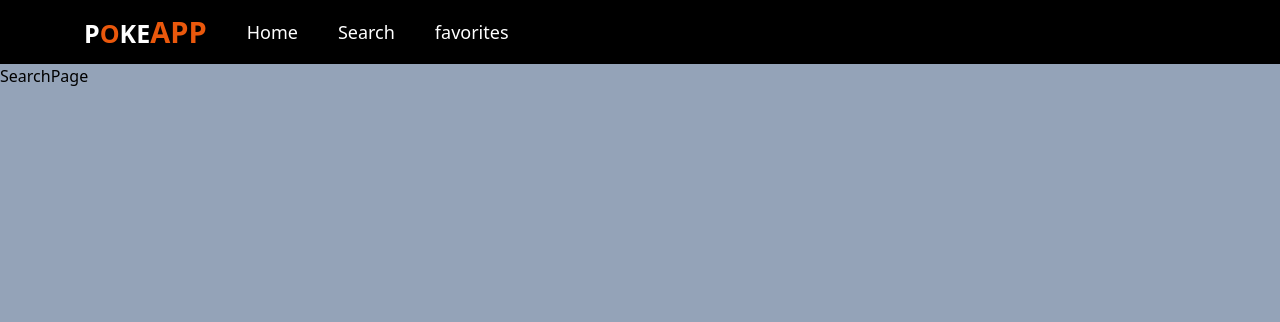
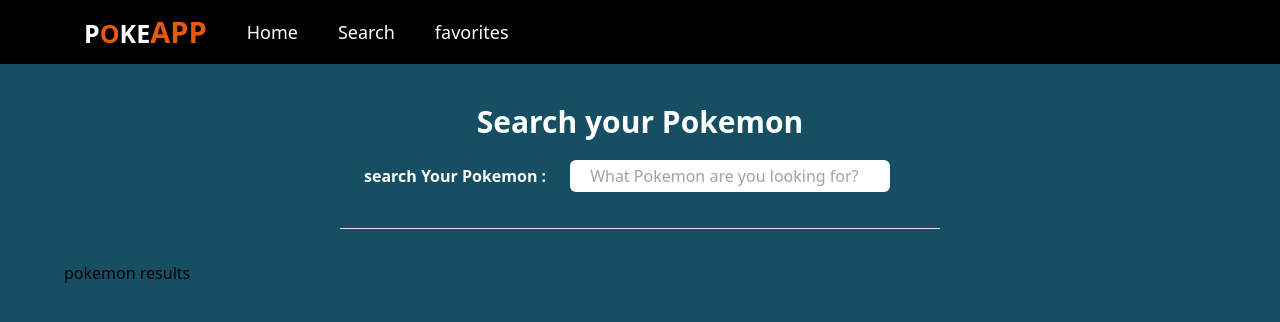
Before and after one commit to jefrydep/pokePorfolio, a React (Vite) app: page /search in a window 1280 px wide. Shown: the top 322 px of the page. Built offline with nearby package versions, Linux system fonts and the light colour scheme; no server answers.

Commit message:
adding search componente with use navigate -use location - and query string

```diff
--- a/package.json
+++ b/package.json
@@ -11,6 +11,7 @@
   "dependencies": {
     "animate.css": "^4.1.1",
     "axios": "^1.1.3",
+    "query-string": "^7.1.1",
     "react": "^18.2.0",
     "react-dom": "^18.2.0",
     "react-icons": "^4.6.0",
--- a/src/pokemon/PokemonComponent.tsx
+++ b/src/pokemon/PokemonComponent.tsx
@@ -11,7 +11,7 @@ export const PokemonComponent = () => {
 
 
   return (
-    <div className="bg-cyan-900">
+    <div className="">
       <NavBar />
       <RoutesApp />
 
--- /dev/null
+++ b/src/pokemon/helpers/getPokemonByname.ts
@@ -0,0 +1,19 @@
+import axios from "axios";
+import { useEffect, useState } from "react";
+import { PokemonsResult } from "../interface/PokemonResult";
+
+export const getPokemonByName = async(name: string) => {
+  const URL = `https://pokeapi.co/api/v2/pokemon/${name}`;
+  const pokemon = await axios
+    .get(URL)
+    .then((resp) => resp.data)
+    .catch((err) => console.log(err));
+
+  return pokemon;
+};
+//   const namePok = pokDetail?.name;
+//   const imgPokemons = pokDetail?.sprites.other?.dream_world.front_default;
+//   const typePokemon = pokDetail?.types[0].type.name;
+//   const heighPokemon = pokDetail?.height;
+//   const experiencePokemon = pokDetail?.base_experience;
+//   const weightPokemon = pokDetail?.weight;
--- /dev/null
+++ b/src/pokemon/hooks/UserForm.tsx
@@ -0,0 +1,21 @@
+import React, { ChangeEvent, useState } from "react";
+
+const useForm = <t extends object>(initialState: t) => {
+  const [form, setForm] = useState(initialState);
+  const handleChange = ({ target }: ChangeEvent<HTMLInputElement>) => {
+    const { name, value } = target;
+
+    setForm({
+      ...form,
+      [name]: value,
+    });
+  };
+
+  return {
+    form,
+    ...form,
+    handleChange,
+  };
+};
+
+export default useForm;
--- a/src/pokemon/pages/FavoritePage.tsx
+++ b/src/pokemon/pages/FavoritePage.tsx
@@ -1,7 +1,10 @@
 
 const FavoritePage = () => {
   return (
-    <h1>FavoritePage</h1>
+    <div className="bg-cyan-900">
+
+      <h1>FavoritePage</h1>
+    </div>
   )
 }
 
--- a/src/pokemon/pages/HomePage.tsx
+++ b/src/pokemon/pages/HomePage.tsx
@@ -1,16 +1,10 @@
-import axios from 'axios';
-import React, { useEffect, useState } from 'react'
-import { Result } from '../interface/PokemonResponse';
-import CardPokemon from '../utils/CardPokemon';
-
+import axios from "axios";
+import React, { useEffect, useState } from "react";
+import { Result } from "../interface/PokemonResponse";
+import CardPokemon from "../utils/CardPokemon";
 
 const HomePage = () => {
-
   const [pokemons, setPokemons] = useState([]);
-
-    useEffect(() => {
-      getpokemons();
-    }, []);
   const getpokemons = () => {
     const URL = `https://pokeapi.co/api/v2/pokemon?limit=30&offset=0`;
 
@@ -19,9 +13,15 @@ const HomePage = () => {
       .then((resp) => setPokemons(resp.data.results))
       .catch((err) => console.log(err));
   };
-    console.log(pokemons);
+
+  useEffect(() => {
+    getpokemons();
+  }, []);
+  // console.log(pokemons);
   return (
-    < >
+    <div className="bg-cyan-900">
+
+
       <div className="w-auto text-center mb-10">
         <h1 className="text-white font-bold text-8xl  ">
           P<span className="text-orange-600">o</span>kedex{" "}
@@ -40,12 +40,13 @@ const HomePage = () => {
       <div className="cursor-pointer flex flex-wrap max-w-6xl m-auto">
         {pokemons.map((item: Result) => (
             <div className="  w-80 mx-5 mt-10 bg-indigo-700 rounded-3xl">
-            <CardPokemon key={item.url} {...item} />
+            <CardPokemon key={item.name} {...item} />
           </div>
         ))}
       </div>
-    </ >
-  )
-}
+        </div>
 
-export default HomePage
+  );
+};
+
+export default HomePage;
--- /dev/null
+++ b/src/pokemon/pages/PokemonPage.tsx
@@ -0,0 +1,85 @@
+import axios from "axios";
+import React, { useEffect, useState } from "react";
+import { MdCallMissedOutgoing } from "react-icons/md";
+import { useParams } from "react-router-dom";
+import { PokemonsResult } from "../interface/PokemonResult";
+
+const PokemonPage = () => {
+  const [pokDetail, setPokDetail] = useState<PokemonsResult>();
+
+  const { id } = useParams();
+
+  console.log(id);
+  const URL = `https://pokeapi.co/api/v2/pokemon/${id}`;
+
+  const getPokemonByName = async () => {
+    const URL = `https://pokeapi.co/api/v2/pokemon/${id}`;
+    // const resp = await axios.get(URL);
+    // console.log(resp.data)
+
+    await axios
+      .get(URL)
+      .then((resp) => setPokDetail(resp.data))
+      .catch((err) => console.log(err));
+  };
+  const namePok = pokDetail?.name;
+  const imgPokemons = pokDetail?.sprites.other?.dream_world.front_default;
+  const typePokemon = pokDetail?.types[0].type.name;
+  const heighPokemon = pokDetail?.height;
+  const experiencePokemon = pokDetail?.base_experience;
+  const weightPokemon = pokDetail?.weight;
+
+  useEffect(() => {
+    getPokemonByName();
+  }, []);
+
+  return (
+    <>
+    <div className="h-screen bg-cyan-900">
+      <div className="w-[600px] m-auto">
+        <h2 className="mb-8 text-center text-2xl text-white font-bold mt-10 ">
+          {namePok}
+        </h2>
+        <div className=" marker: ">
+          <h3 className="mb-5 text-center text-green-500 font-bold ">
+            Height:{" "}
+            <span className="mx-12 bg-orange-600 text-white px-3 py-1 rounded-full">
+              {" "}
+              {heighPokemon}
+            </span>
+          </h3>
+          <h3 className="mb-5 text-center text-green-500 font-bold ">
+            Experience:
+            <span className="mx-12 bg-teal-400 text-white px-3 py-1 rounded-full">
+              {experiencePokemon}
+            </span>
+          </h3>
+          <h3 className="mb-5 text-center text-green-500 font-bold ">
+            Weight
+            <span className="mx-12 bg-teal-400 text-white px-3 py-1 rounded-full">
+              {" "}
+              {weightPokemon}
+            </span>
+          </h3>
+        </div>
+
+        <div className="bg-slate-200 pt-12 rounded-t-3xl">
+          <img
+            className=" h-96     mx-7 animate__animated animate__tada "
+            src={imgPokemons}
+            alt=""
+            />
+          <h3 className="mt-6 pb-8 text-center text-green-500 font-bold text-2xl ">
+            type
+            <span className="mx-12 bg-teal-400 text-white px-6 py-2 rounded-full">
+              {typePokemon}
+            </span>
+          </h3>
+        </div>
+      </div>
+    </div>
+            </>
+  );
+};
+
+export default PokemonPage;
--- a/src/pokemon/pages/SearchPage.tsx
+++ b/src/pokemon/pages/SearchPage.tsx
@@ -1,11 +1,66 @@
+import axios from "axios";
+import { ChangeEvent, useEffect, useState } from "react";
+import { useLocation, useNavigate } from "react-router-dom";
+import queryString from "query-string";
+
+import useForm from "../hooks/UserForm";
 
 const SearchPage = () => {
+  const [pokemonData, setPokemonData] = useState();
+  const navigate = useNavigate();
+  const location = useLocation();
+
+  const { pokemonName, handleChange } = useForm({
+
+    pokemonName: "",
+  });
+
+  const getPokemonByName = async (name: any) => {
+    // const URL = `https://pokeapi.co/api/v2/pokemon/ditto`;
+    const URL = `https://pokeapi.co/api/v2/pokemon/${name}`;
+    await axios
+      .get(URL)
+      .then((resp) => setPokemonData(resp.data))
+      .catch((err) => console.log(err));
+  };
+  const { q = "" } = queryString.parse(location.search);
+  console.log(q);
+  useEffect(() => {
+    getPokemonByName(q);
+  }, []);
+
+  const onSearchSubmit = (event: any) => {
+    event.prevetDefault();
+    if (pokemonName.trim().length <= 1) return;
+    navigate(`?q=${pokemonName}`);
+  };
+
+  console.log(pokemonData);
+
   return (
-    <div className="bg-slate-400 h-screen">
+    <div className="bg-cyan-900 h-screen">
+      <div className="pt-5 m-auto w-[600px]">
+        <h2 className="text-center text-white text-3xl font-bold m-5">
+          Search your Pokemon
+        </h2>
+        <form action="" onSubmit={onSearchSubmit}>
+          <label className="text-white font-bold mx-6" htmlFor="">
+            search Your Pokemon :
+          </label>
+          <input
+            value={pokemonName}
+            name="pokemonName"
+            onChange={handleChange}
+            className="w-80 px-5 py-1 mb-9 rounded-md"
+            type="text"
+            placeholder="What Pokemon are you looking for?"
+          />
+        </form>
+        <hr className="mb-8" />
+      </div>
+      <section className="max-w-6xl m-auto">pokemon results</section>
+    </div>
+  );
+};
 
-      <h1>SearchPage</h1>
-    </div>
-  )
-}
-
-export default SearchPage
+export default SearchPage;
--- a/src/pokemon/router/RoutesApp.tsx
+++ b/src/pokemon/router/RoutesApp.tsx
@@ -1,6 +1,7 @@
 import { Routes, Route, Navigate } from "react-router-dom";
 import FavoritePage from "../pages/FavoritePage";
 import HomePage from "../pages/HomePage";
+import PokemonPage from "../pages/PokemonPage";
 import SearchPage from "../pages/SearchPage";
 import { PokemonComponent } from "../PokemonComponent";
 
@@ -10,6 +11,7 @@ const RoutesApp = () => {
       <Route path="/" element={<HomePage />} />
       <Route path="search" element={<SearchPage />} />
       <Route path="favorites" element={<FavoritePage />} />
+      <Route path="pokemon/:id" element={<PokemonPage />} />
       <Route path="/*" element={<Navigate to='/'/>} />
 
     </Routes>
```
Also changed, not shown: src/pokemon/utils/CardPokemon.tsx (+55 -33 lines), 1 other file (tests, documents, lock files or other folders). Lines whose indentation alone changed are shown as unchanged.
